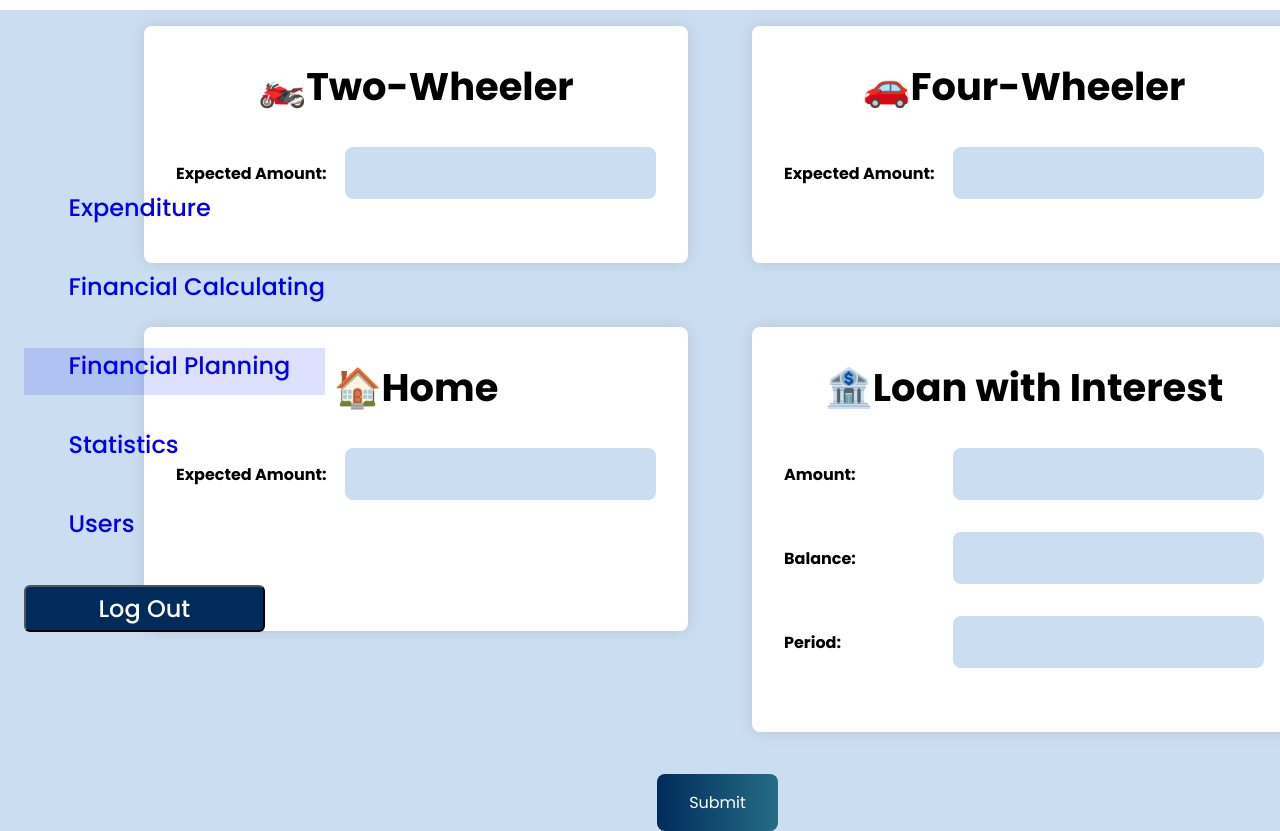
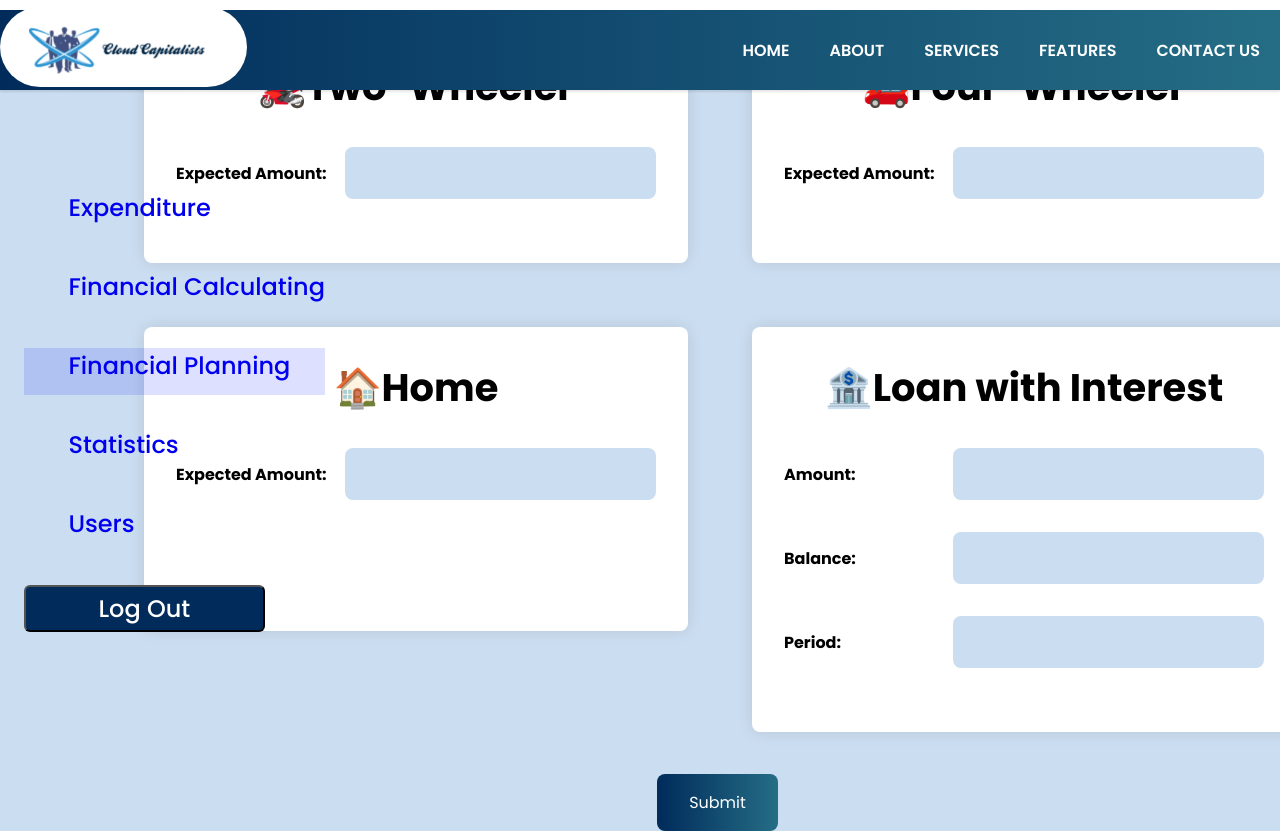
Before and after one commit to murlipatel1/gfg_cloudhackethon, a React (Create React App) app in the folder client_react/: page /plan in a window 1280 px wide. Shown: the top 831 px of the page. Built offline with nearby package versions, Linux system fonts and the light colour scheme; some icons are missing.

Commit message:
Add navbar to pages

```diff
--- a/client_react/src/components/Expendeture/Expendeture.jsx
+++ b/client_react/src/components/Expendeture/Expendeture.jsx
@@ -1,16 +1,19 @@
 import React from "react";
 import "./expendeture.css";
 import SideBar from "../SideBar/SideBar";
+import Navbar from "../Navbar/navbar";
+
 const Expendeture = () => {
   return (
     <>
+      <Navbar active={"expendeture"} />
       <SideBar active={"expendeture"} />
       <div className="container-exp">
         <div className="containere">
           <div className="ajubaju3">
             <div className="expendeturecontainer">
               <h1>Expenditure</h1>
-              <hr className="myhr"/>
+              <hr className="myhr" />
               <div>
                 <h2>Loan</h2>
                 <br />
--- a/client_react/src/components/Finance Calculator/Calc.jsx
+++ b/client_react/src/components/Finance Calculator/Calc.jsx
@@ -1,6 +1,7 @@
 import React, { useState } from "react";
 import "../Finance Calculator/calc.css";
 import SideBar from "../SideBar/SideBar";
+import Navbar from "../Navbar/navbar";
 
 const Calc = () => {
   const [inputValue, setInputValue] = useState("");
@@ -13,6 +14,7 @@ const Calc = () => {
   };
   return (
     <>
+      <Navbar active={"calc"} />
       <SideBar active={"calc"} />
       <div className="body2c html2">
         <div className="containerc">
--- a/client_react/src/components/Finance Planning/Plan.jsx
+++ b/client_react/src/components/Finance Planning/Plan.jsx
@@ -1,10 +1,12 @@
 import React from "react";
 import "./plan.css";
 import SideBar from "../SideBar/SideBar";
+import Navbar from "../Navbar/navbar";
 
 const Plan = () => {
   return (
     <>
+      <Navbar active={"plan"} />
       <SideBar active={"plan"} />
       <div className="body2p html1">
         <div className="containerp">
@@ -88,8 +90,8 @@ const Plan = () => {
               </form>
             </div>
           </div>
-          <div className="calculatorpp" >
-          <button type="submit">Submit</button>
+          <div className="calculatorpp">
+            <button type="submit">Submit</button>
           </div>
         </div>
       </div>
--- /dev/null
+++ b/client_react/src/components/Navbar/navbar.css
@@ -0,0 +1,49 @@
+/* * {
+  margin: 0px;
+  padding: 0px;
+} */
+
+/* Header styles */
+header .navbar {
+  background: linear-gradient(to right, #002b5b, #256d85);
+  box-shadow: 0px 2px 2px rgba(0, 0, 0, 0.1);
+  /* position: fixed; */
+  width: 100%;
+  z-index: 999;
+  margin: 0px;
+  padding: 0px;
+}
+
+header .container {
+  display: flex;
+  justify-content: space-between;
+  align-items: center;
+  height: 80px;
+}
+
+header .logo img {
+  height: 80px;
+  border-radius: 70px;
+  margin-top: 1px;
+}
+
+nav ul {
+  display: flex;
+  list-style: none;
+  justify-content: center;
+}
+
+nav li {
+  margin: 0 20px;
+}
+
+nav a {
+  color: #fff;
+  text-decoration: none;
+  font-weight: 600;
+  text-transform: uppercase;
+}
+
+nav a:hover {
+  color: #cbddf0;
+}
--- /dev/null
+++ b/client_react/src/components/Navbar/navbar.jsx
@@ -0,0 +1,64 @@
+import React from "react";
+import { useNavigate } from "react-router-dom";
+import "./navbar.css";
+import mylogo from "./mylogo.png";
+
+export default function Navbar(props) {
+  const navigateLogin = useNavigate();
+
+  const handleHome = () => {
+    navigateLogin("/");
+  };
+
+  const handleAbout = () => {
+    navigateLogin("/#about");
+  };
+
+  const handleServices = () => {
+    navigateLogin("/#services");
+  };
+
+  const handleFeatures = () => {
+    navigateLogin("/#features");
+  };
+
+  const handleContact = () => {
+    navigateLogin("/#contact");
+  };
+
+  return (
+    <>
+      <header className="navbar">
+        <div className="container">
+          <div className="logo">
+            <a href="#hero" onClick={handleHome}>
+              <img src={mylogo} alt="Fintech Company Name" />
+            </a>
+          </div>
+          <nav>
+            <ul>
+              <li onClick={handleHome}>
+                <a href="#hero">Home</a>
+              </li>
+              <li onClick={handleAbout}>
+                <a href="#about">About</a>
+              </li>
+              <li onClick={handleServices}>
+                <a href="#services">Services</a>
+              </li>
+              <li onClick={handleFeatures}>
+                <a href="#features">Features</a>
+              </li>
+              <li onClick={handleContact}>
+                <a href="#contact">Contact US</a>
+              </li>
+              {/* <li className="login-signup" onClick={handleLogin}>
+                <a href=" ">Login/Signup</a>
+              </li> */}
+            </ul>
+          </nav>
+        </div>
+      </header>
+    </>
+  );
+}
--- a/client_react/src/components/Statistics/stats.jsx
+++ b/client_react/src/components/Statistics/stats.jsx
@@ -2,6 +2,8 @@
 import "../Statistics/stats.css";
 import SideBar from "../SideBar/SideBar";
 import image from "./timeseriesgraph.png";
+import Navbar from "../Navbar/navbar";
+
 const Stats = () => {
   //   const [inputValue, setInputValue] = useState("");
   //   const [outputValue, setOutputValue] = useState("");
@@ -13,6 +15,7 @@ const Stats = () => {
   //   };
   return (
     <>
+      <Navbar active={"stats"} />
       <SideBar active={"stats"} />
       <div className="body2c html2">
         <div className="containerc">
--- a/client_react/src/components/User Detail/User.jsx
+++ b/client_react/src/components/User Detail/User.jsx
@@ -1,6 +1,7 @@
 import React, { useState } from "react";
 import "./user.css";
 import SideBar from "../SideBar/SideBar";
+import Navbar from "../Navbar/navbar";
 const User = () => {
   const [showModal, setShowModal] = useState(false);
 
@@ -14,6 +15,7 @@ const User = () => {
 
   return (
     <>
+      <Navbar active={"users"} />
       <SideBar active={"users"} />
       <div className="body4">
         <div className="user-container">
--- a/client_react/src/components/login and signup/Login.jsx
+++ b/client_react/src/components/login and signup/Login.jsx
@@ -54,7 +54,7 @@ const Login = () => {
       <header>
         <div className="container">
           <div className="logo">
-            <a href="#hero">
+            <a href="#hero" onClick={handleHome}>
               <img src={mylogo} alt="Fintech Company Name" />
             </a>
           </div>
```
Also changed, not shown: client_react/src/components/Navbar/mylogo.png (added).
